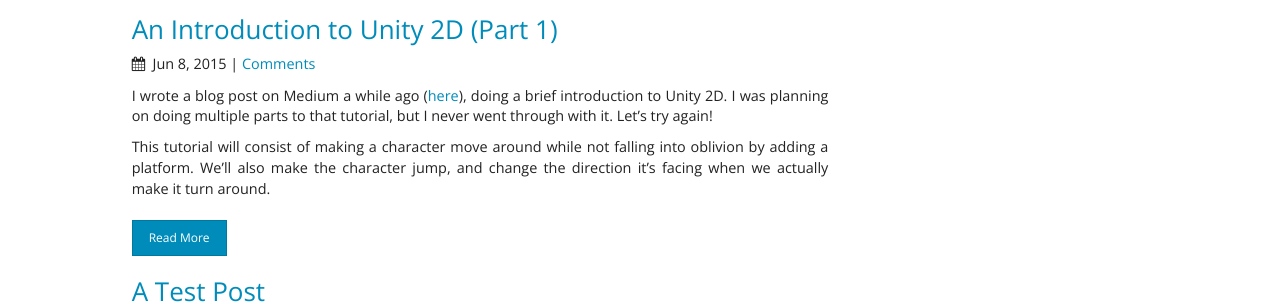
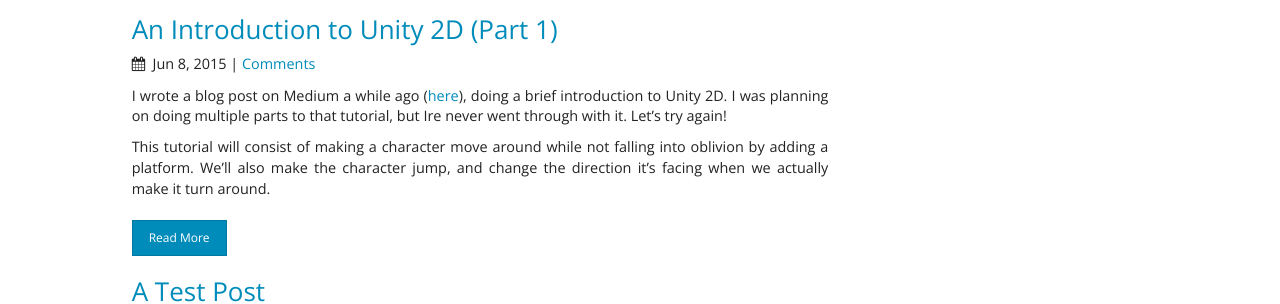
Before and after one commit to Theby/SaintDako.github.io, a Jekyll site: the page built from index.html, in a window 1280 px wide and 900 px high, scrolled down 787 px. Shown: the part 174-478 px from the top of the window. Built offline with Jekyll 4.4.1, drawn with Linux system fonts in a browser that asks for light colours; nearby versions of some CDN libraries.

Commit message:
FIX: Typo.

```diff
--- a/_posts/2015-06-08-unity01.markdown
+++ b/_posts/2015-06-08-unity01.markdown
@@ -6,7 +6,7 @@ categories: unity
 comments: true
 ---
 
-I wrote a blog post on Medium a while ago ([here](https://medium.com/@SaintDako/a-very-brief-introduction-to-unity-2d-e2b0d6ba7aec)), doing a brief introduction to Unity 2D. I was planning on doing multiple parts to that tutorial, but I never went through with it. Let's try again!
+I wrote a blog post on Medium a while ago ([here](https://medium.com/@SaintDako/a-very-brief-introduction-to-unity-2d-e2b0d6ba7aec)), doing a brief introduction to Unity 2D. I was planning on doing multiple parts to that tutorial, but Ire never went through with it. Let's try again!
 
 This tutorial will consist of making a character move around while not falling into oblivion by adding a platform. We'll also make the character jump, and change the direction it's facing when we actually make it turn around.
 <!-- more -->
```
Also changed, not shown: other parts of _posts/2015-06-08-unity01.markdown (+1 -1 lines).
